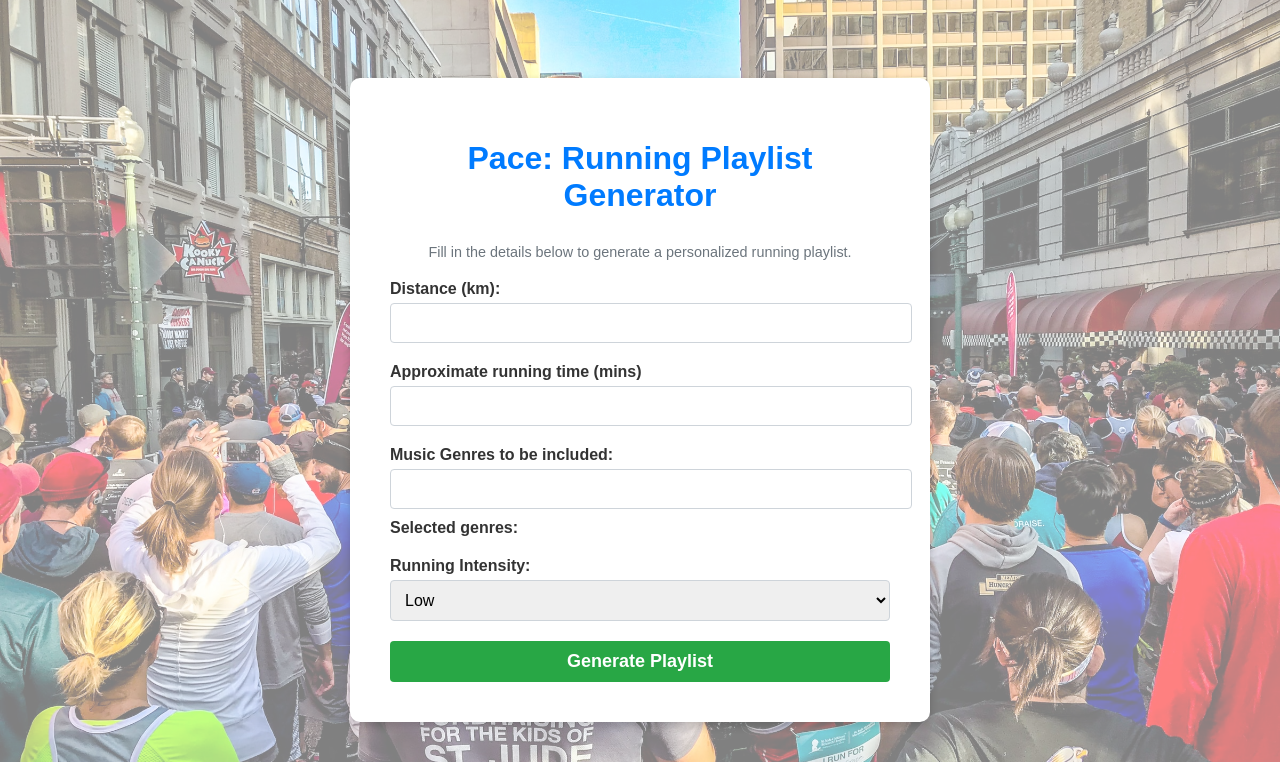
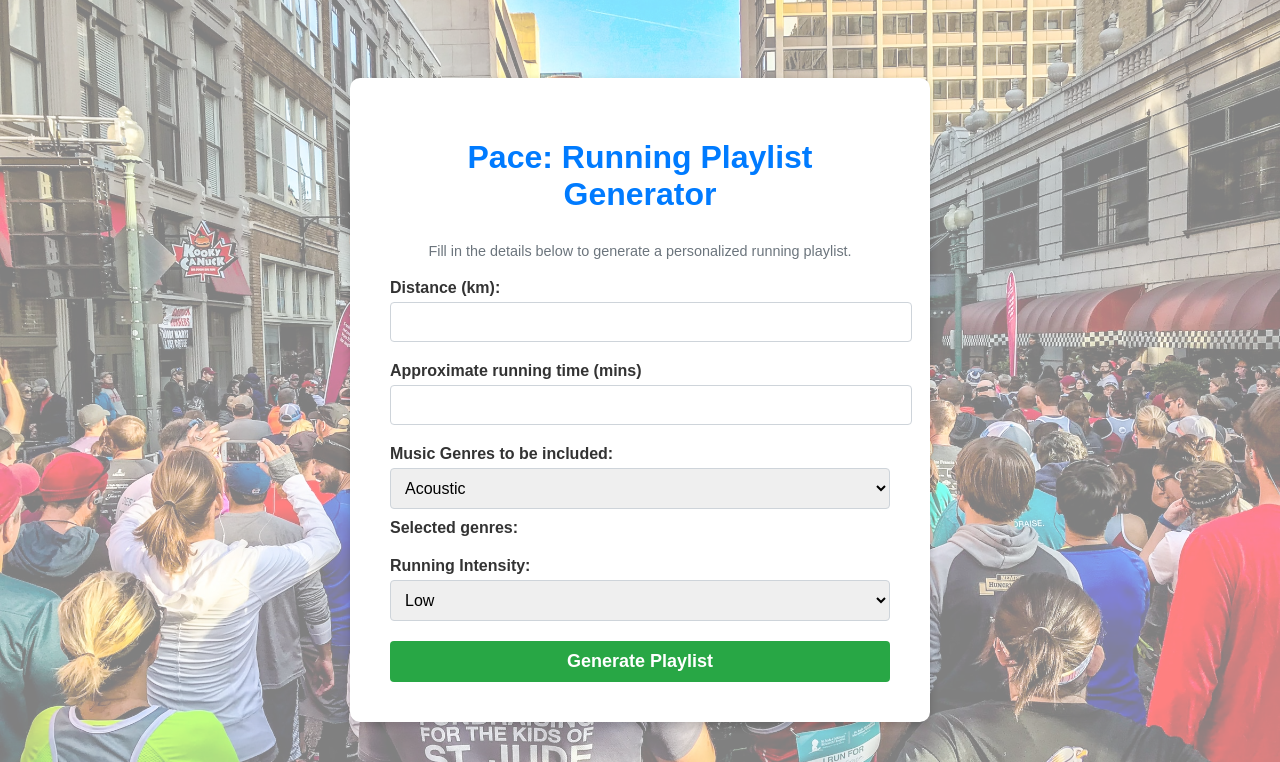
Before and after one commit to SSE-CW-Team/SSE-CW-Group-Project, a Flask app: page / in a window 1280 px wide. Shown: the top 762 px of the page. Run offline with Flask 3, Linux system fonts and the light colour scheme.

Commit message:
Make sure genre selected is on the list

```diff
--- a/api/templates/index.html
+++ b/api/templates/index.html
@@ -21,124 +21,123 @@
         </div>
         <div class="form-group">
           <label for="genre">Music Genres to be included:</label>
-          <input type="text" id="genre" name="genre" list="genreList" oninput="filterOptions()" />
-          <datalist id="genreList">
-            <option value="Acoustic"></option>
-            <option value="Afrobeat"></option>
-            <option value="Alternative"></option>
-            <option value="Alt-Rock"></option>
-            <option value="Ambient"></option>
-            <option value="Anime"></option>
-            <option value="Black-Metal"></option>
-            <option value="Bluegrass"></option>
-            <option value="Blues"></option>
-            <option value="Brazil"></option>
-            <option value="Breakbeat"></option>
-            <option value="British"></option>
-            <option value="Cantopop"></option>
-            <option value="Chicago-House"></option>
-            <option value="Children"></option>
-            <option value="Chill"></option>
-            <option value="Classical"></option>
-            <option value="Club"></option>
-            <option value="Comedy"></option>
-            <option value="Country"></option>
-            <option value="Dance"></option>
-            <option value="Dancehall"></option>
-            <option value="Death-Metal"></option>
-            <option value="Deep-House"></option>
-            <option value="Detroit-Techno"></option>
-            <option value="Disco"></option>
-            <option value="Disney"></option>
-            <option value="Drum-and-Bass"></option>
-            <option value="Dub"></option>
-            <option value="Dubstep"></option>
-            <option value="EDM"></option>
-            <option value="Electro"></option>
-            <option value="Electronic"></option>
-            <option value="Emo"></option>
-            <option value="Folk"></option>
-            <option value="Forro"></option>
-            <option value="French"></option>
-            <option value="Funk"></option>
-            <option value="Garage"></option>
-            <option value="German"></option>
-            <option value="Gospel"></option>
-            <option value="Goth"></option>
-            <option value="Grindcore"></option>
-            <option value="Groove"></option>
-            <option value="Grunge"></option>
-            <option value="Guitar"></option>
-            <option value="Happy"></option>
-            <option value="Hardcore"></option>
-            <option value="Hard-Rock"></option>
-            <option value="Hardstyle"></option>
-            <option value="Heavy-Metal"></option>
-            <option value="Hip-Hop"></option>
-            <option value="Honky-Tonk"></option>
-            <option value="House"></option>
-            <option value="IDM"></option>
-            <option value="Indian"></option>
-            <option value="Indie"></option>
-            <option value="Indie-Pop"></option>
-            <option value="Industrial"></option>
-            <option value="Iranian"></option>
-            <option value="Jazz"></option>
-            <option value="J-Dance"></option>
-            <option value="J-Idol"></option>
-            <option value="J-Pop"></option>
-            <option value="J-Rock"></option>
-            <option value="Kids"></option>
-            <option value="K-Pop"></option>
-            <option value="Latin"></option>
-            <option value="Latino"></option>
-            <option value="Malay"></option>
-            <option value="Mandopop"></option>
-            <option value="Metal"></option>
-            <option value="Metalcore"></option>
-            <option value="Minimal-Techno"></option>
-            <option value="MPB"></option>
-            <option value="New-Age"></option>
-            <option value="Opera"></option>
-            <option value="Pagode"></option>
-            <option value="Party"></option>
-            <option value="Piano"></option>
-            <option value="Pop"></option>
-            <option value="Pop-Film"></option>
-            <option value="Power-Pop"></option>
-            <option value="Progressive-House"></option>
-            <option value="Psych-Rock"></option>
-            <option value="Punk"></option>
-            <option value="Punk-Rock"></option>
-            <option value="Reggae"></option>
-            <option value="Reggaeton"></option>
-            <option value="R-n-B"></option>
-            <option value="Rock"></option>
-            <option value="Rockabilly"></option>
-            <option value="Rock-n-Roll"></option>
-            <option value="Romance"></option>
-            <option value="Sad"></option>
-            <option value="Salsa"></option>
-            <option value="Samba"></option>
-            <option value="Sertanejo"></option>
-            <option value="Show-Tunes"></option>
-            <option value="Singer-Songwriter"></option>
-            <option value="Ska"></option>
-            <option value="Sleep"></option>
-            <option value="Songwriter"></option>
-            <option value="Soul"></option>
-            <option value="Spanish"></option>
-            <option value="Study"></option>
-            <option value="Swedish"></option>
-            <option value="Synth-Pop"></option>
-            <option value="Tango"></option>
-            <option value="Techno"></option>
-            <option value="Track_Genre"></option>
-            <option value="Trance"></option>
-            <option value="Trip-Hop"></option>
-            <option value="Turkish"></option>
-            <option value="World-Music"></option>
-          </datalist>
+          <select id="genre" name="genre" onchange="filterOptions()">
+            <option value="Acoustic">Acoustic</option>
+            <option value="Afrobeat">Afrobeat</option>
+            <option value="Alternative">Alternative</option>
+            <option value="Alt-Rock">Alt-Rock</option>
+            <option value="Ambient">Ambient</option>
+            <option value="Anime">Anime</option>
+            <option value="Black-Metal">Black Metal</option>
+            <option value="Bluegrass">Bluegrass</option>
+            <option value="Blues">Blues</option>
+            <option value="Brazil">Brazil</option>
+            <option value="Breakbeat">Breakbeat</option>
+            <option value="British">British</option>
+            <option value="Cantopop">Cantopop</option>
+            <option value="Chicago-House">Chicago House</option>
+            <option value="Children">Children</option>
+            <option value="Chill">Chill</option>
+            <option value="Classical">Classical</option>
+            <option value="Club">Club</option>
+            <option value="Comedy">Comedy</option>
+            <option value="Country">Country</option>
+            <option value="Dance">Dance</option>
+            <option value="Dancehall">Dancehall</option>
+            <option value="Death-Metal">Death Metal</option>
+            <option value="Deep-House">Deep-House</option>
+            <option value="Detroit-Techno">Detroit Techno</option>
+            <option value="Disco">Disco</option>
+            <option value="Disney">Disney</option>
+            <option value="Drum-and-Bass">Drum and Bass</option>
+            <option value="Dub">Dub</option>
+            <option value="Dubstep">Dubstep</option>
+            <option value="EDM">EDM</option>
+            <option value="Electro">Electro</option>
+            <option value="Electronic">Electronic</option>
+            <option value="Emo">Emo</option>
+            <option value="Folk">Folk</option>
+            <option value="Forro">Forro</option>
+            <option value="French">French</option>
+            <option value="Funk">Funk</option>
+            <option value="Garage">Garage</option>
+            <option value="German">German</option>
+            <option value="Gospel">Gospel</option>
+            <option value="Goth">Goth</option>
+            <option value="Grindcore">Grindcore</option>
+            <option value="Groove">Groove</option>
+            <option value="Grunge">Grunge</option>
+            <option value="Guitar">Guitar</option>
+            <option value="Happy">Happy</option>
+            <option value="Hardcore">Hardcore</option>
+            <option value="Hard-Rock">Hard Rock</option>
+            <option value="Hardstyle">Hardstyle</option>
+            <option value="Heavy-Metal">Heavy Metal</option>
+            <option value="Hip-Hop">Hip-Hop</option>
+            <option value="Honky-Tonk">Honky-Tonk</option>
+            <option value="House">House</option>
+            <option value="IDM">IDM</option>
+            <option value="Indian">Indian</option>
+            <option value="Indie">Indie</option>
+            <option value="Indie-Pop">Indie Pop</option>
+            <option value="Industrial">Industrial</option>
+            <option value="Iranian">Iranian</option>
+            <option value="Jazz">Jazz</option>
+            <option value="J-Dance">J-Dance</option>
+            <option value="J-Idol">J-Idol</option>
+            <option value="J-Pop">J-Pop</option>
+            <option value="J-Rock">J-Rock</option>
+            <option value="Kids">Kids</option>
+            <option value="K-Pop">K-Pop</option>
+            <option value="Latin">Latin</option>
+            <option value="Latino">Latino</option>
+            <option value="Malay">Malay</option>
+            <option value="Mandopop">Mandopop</option>
+            <option value="Metal">Metal</option>
+            <option value="Metalcore">Metalcore</option>
+            <option value="Minimal-Techno">Minimal Techno</option>
+            <option value="MPB">MPB</option>
+            <option value="New-Age">New Age</option>
+            <option value="Opera">Opera</option>
+            <option value="Pagode">Pagode</option>
+            <option value="Party">Party</option>
+            <option value="Piano">Piano</option>
+            <option value="Pop">Pop</option>
+            <option value="Pop-Film">Pop-Film</option>
+            <option value="Power-Pop">Power-Pop</option>
+            <option value="Progressive-House">Progressive House</option>
+            <option value="Psych-Rock">Psych-Rock</option>
+            <option value="Punk">Punk</option>
+            <option value="Punk-Rock">Punk-Rock</option>
+            <option value="Reggae">Reggae</option>
+            <option value="Reggaeton">Reggaeton</option>
+            <option value="R-n-B">RnB</option>
+            <option value="Rock">Rock</option>
+            <option value="Rockabilly">Rockabilly</option>
+            <option value="Rock-n-Roll">Rock-n-Roll</option>
+            <option value="Romance">Romance</option>
+            <option value="Sad">Sad</option>
+            <option value="Salsa">Salsa</option>
+            <option value="Samba">Samba</option>
+            <option value="Sertanejo">Sertanejo</option>
+            <option value="Show-Tunes">Show Tunes</option>
+            <option value="Singer-Songwriter">Singer-Songwriter</option>
+            <option value="Ska">Ska</option>
+            <option value="Sleep">Sleep</option>
+            <option value="Songwriter">Songwriter</option>
+            <option value="Soul">Soul</option>
+            <option value="Spanish">Spanish</option>
+            <option value="Study">Study</option>
+            <option value="Swedish">Swedish</option>
+            <option value="Synth-Pop">Synth-Pop</option>
+            <option value="Tango">Tango</option>
+            <option value="Techno">Techno</option>
+            <option value="Track_Genre">Track Genre</option>
+            <option value="Trance">Trance</option>
+            <option value="Trip-Hop">Trip-Hop</option>
+            <option value="Turkish">Turkish</option>
+            <option value="World-Music">World Music</option>
+          </select>
 
           <!-- Selected Options List -->
           <div id="selectedOptions">
```
